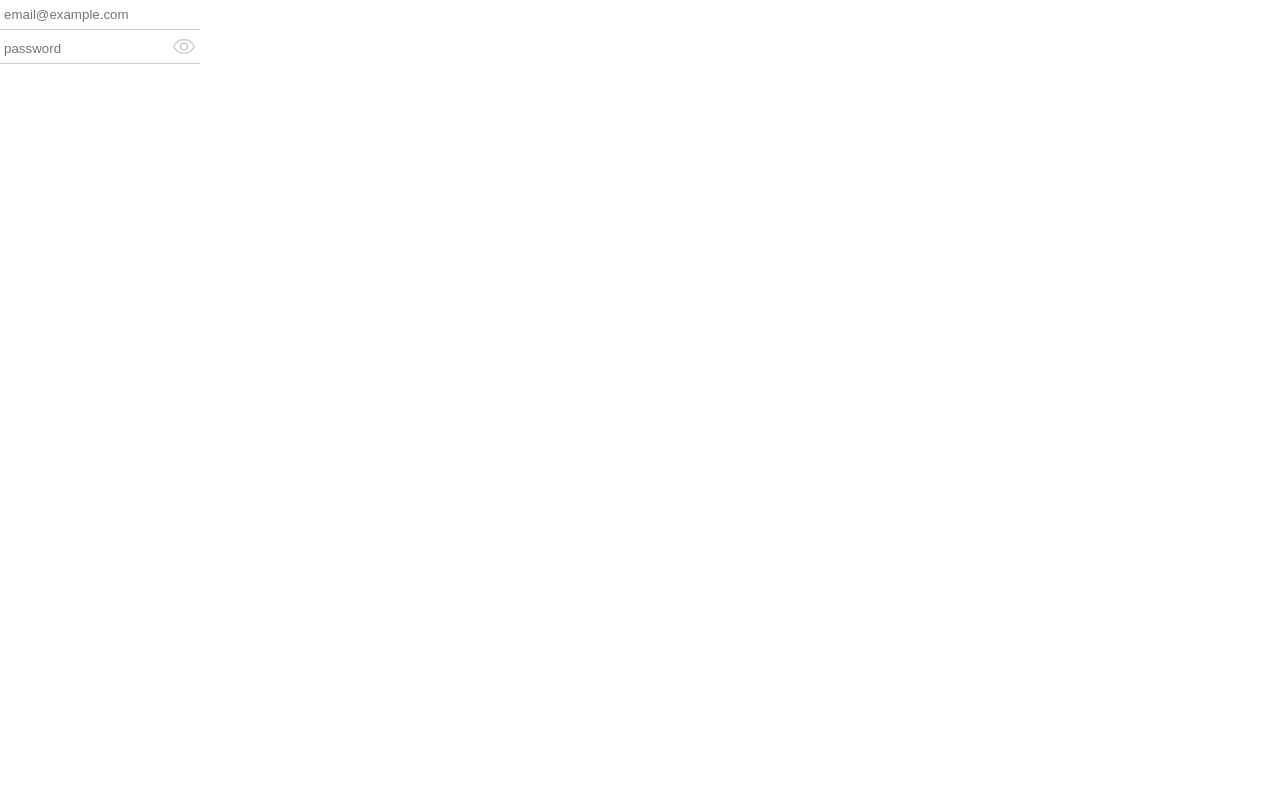
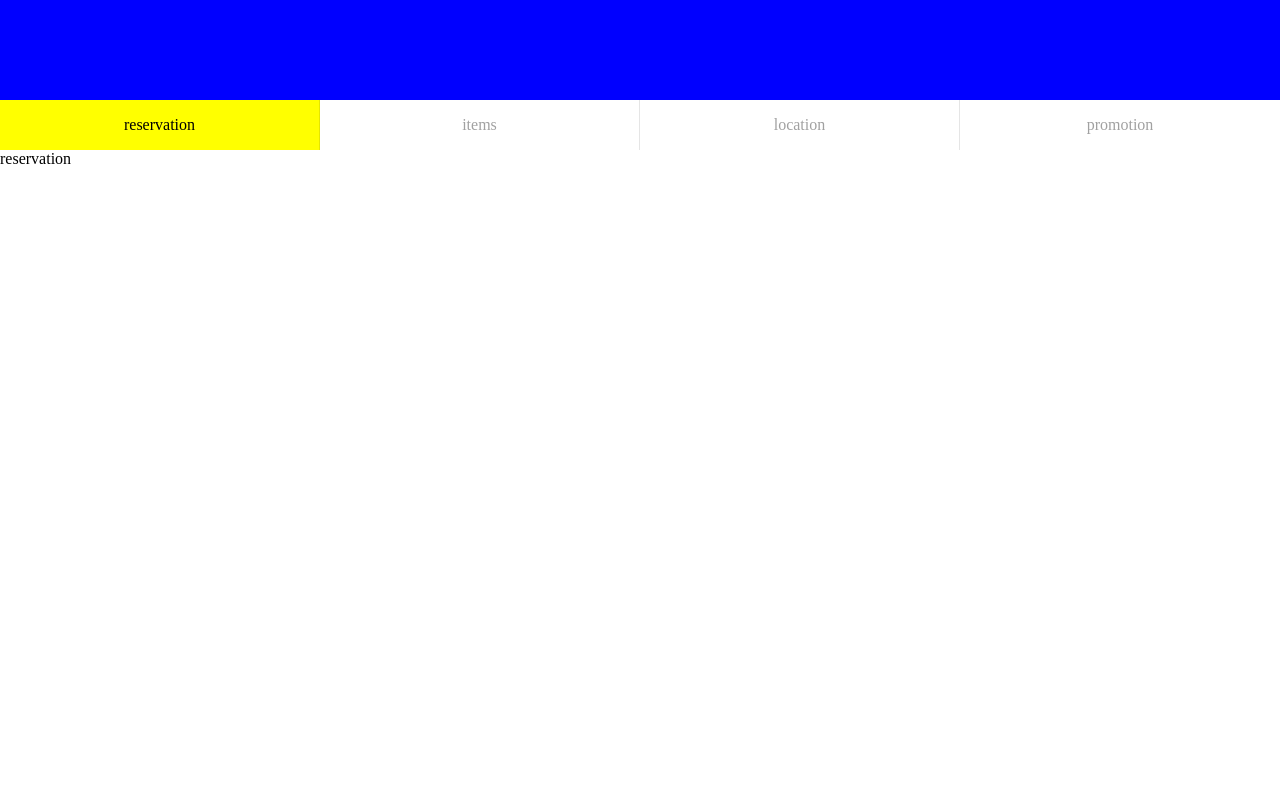
Before and after one commit to H-Genie/react-easy-design, a React (Vite) app: page / in a window 1280 px wide. Shown: the top 800 px of the page. Built offline with nearby package versions, Linux system fonts and the light colour scheme.

Commit message:
feat : ScrollNavigation

```diff
--- a/src/App.tsx
+++ b/src/App.tsx
@@ -1,10 +1,32 @@
-import Input from "./components/Input"
+import ScrollNavigation from "./components/ScrollNavigation"
 
 export default function App() {
   return (
     <>
-      <Input.Email />
-      <Input.Password />
+      <div
+        style={{
+          height: 100,
+          backgroundColor: "blue"
+        }}
+      ></div>
+      <ScrollNavigation
+        items={["reservation", "items", "location", "promotion"]}
+        top={100}
+        backgroundColor="yellow"
+        color="black"
+      />
+      <div id="reservation" style={{ height: "100vh" }}>
+        reservation
+      </div>
+      <div id="items" style={{ height: "100vh" }}>
+        items
+      </div>
+      <div id="location" style={{ height: "100vh" }}>
+        location
+      </div>
+      <div id="promotion" style={{ height: "100vh" }}>
+        promotion
+      </div>
     </>
   )
 }
--- /dev/null
+++ b/src/components/ScrollNavigation/ScrollNavigation.css
@@ -0,0 +1,31 @@
+.scroll-navigation {
+  width: 100%;
+  position: sticky;
+  top: 0px;
+  z-index: 1;
+}
+
+.scroll-navigation-container {
+  width: 100%;
+  height: 50px;
+  display: flex;
+}
+
+.scroll-navigation-item {
+  width: 25%;
+  background-color: white;
+  color: #a1a1a1;
+  display: flex;
+  justify-content: center;
+  align-items: center;
+  cursor: pointer;
+}
+
+.scroll-navigation-item:not(:last-of-type) {
+  border-right: 1px solid rgba(0, 0, 0, 0.1);
+}
+
+.selected {
+  background-color: var(--selected-background-color, #ab1f2e);
+  color: var(--selected-color, white);
+}
--- /dev/null
+++ b/src/components/ScrollNavigation/index.tsx
@@ -0,0 +1,110 @@
+import { useEffect, useState } from "react"
+import "./ScrollNavigation.css"
+
+interface ScrollNavigationProps {
+  items: string[]
+  top?: number
+  backgroundColor?: string
+  color?: string
+}
+
+const removeAll = () => {
+  document.querySelectorAll('[id^="nav-"]').forEach(element => {
+    element.classList.remove("selected")
+  })
+}
+
+export default function ScrollNavigation({
+  items,
+  top = 0,
+  backgroundColor,
+  color
+}: ScrollNavigationProps) {
+  // nav height 50px
+  const OFFSET_TOP_FIX = 50 + top
+
+  const [scrollY, setScrollY] = useState<number>(0)
+  const [scrollPosition, setScrollPosition] = useState<number[] | undefined>()
+  const [selectedPosition, setSelectedPosition] = useState<number>(0)
+
+  // 클릭했을 때 특정 위치로 이동
+  const navClickHandler = (id: string) => {
+    const element = document.querySelector<HTMLElement>(`#${id}`)
+    const navList = document.querySelector<HTMLElement>(`#nav-${id}`)
+
+    if (element && navList) {
+      removeAll()
+      element.scrollIntoView()
+      window.scrollBy(0, -OFFSET_TOP_FIX)
+      navList.classList.add("selected")
+    }
+  }
+
+  useEffect(() => {
+    // 각 아이템의 스크롤값 파악하여 저장
+    const sectionPositions = items.map(
+      item => (document.getElementById(item)?.offsetTop ?? 0) - OFFSET_TOP_FIX
+    )
+    setScrollPosition(sectionPositions)
+
+    // scroll event listener
+    const handleScroll = () => setScrollY(window.scrollY)
+    window.addEventListener("scroll", handleScroll)
+    return () => {
+      window.removeEventListener("scroll", handleScroll)
+    }
+  }, [OFFSET_TOP_FIX, items])
+
+  useEffect(() => {
+    if (!scrollPosition) return
+
+    // 스크롤이 현재 어느 단계에 위치하는지 저장
+    const index = scrollPosition.findIndex((position, index) => {
+      return (
+        scrollY >= position &&
+        (index === scrollPosition.length - 1 ||
+          scrollY < scrollPosition[index + 1])
+      )
+    })
+
+    setSelectedPosition(index !== -1 ? index : 0)
+  }, [scrollY, scrollPosition])
+
+  useEffect(() => {
+    removeAll()
+
+    // 단계를 넘을 때 마다 스타일 조정
+    const selectedItem = items[selectedPosition]
+    if (selectedItem) {
+      document.getElementById(`nav-${selectedItem}`)?.classList.add("selected")
+
+      if (backgroundColor) {
+        document.documentElement.style.setProperty(
+          "--selected-background-color",
+          backgroundColor!
+        )
+      }
+
+      if (color) {
+        document.documentElement.style.setProperty("--selected-color", color!)
+      }
+    }
+  }, [selectedPosition, items, backgroundColor, color])
+
+  return (
+    <nav className="scroll-navigation" style={{ top }}>
+      <ul className="scroll-navigation-container">
+        {items.map(item => (
+          <li
+            key={item}
+            className="scroll-navigation-item"
+            id={`nav-${item}`}
+            onClick={() => navClickHandler(item)}
+          >
+            {item}
+          </li>
+        ))}
+      </ul>
+    </nav>
+  )
+}
```
Also changed, not shown: 1 other file (tests, documents, lock files or other folders).
